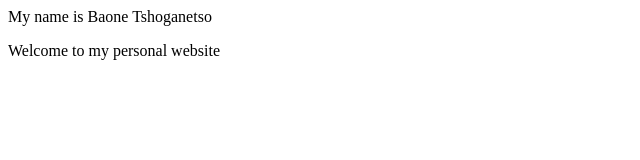
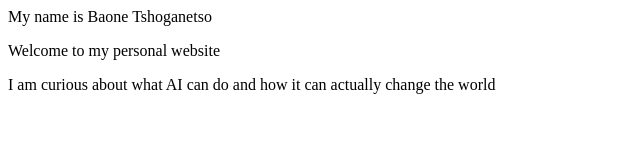
Before and after one commit to Baone-K/the-karen-website, a plain HTML site: page index.html in a window 1280 px wide. Shown: the whole page, without its empty margins (0-640 px from the left). Drawn offline with Linux system fonts and the light colour scheme.

Commit message:
Update index.html

```diff
--- a/index.html
+++ b/index.html
@@ -4,6 +4,8 @@
 </head>
 <body>
    <p> My name is Baone Tshoganetso </p>
+   </hr>
    <p> Welcome to my personal website </p>
+    <p> I am curious about what AI can do and how it can actually change the world </p>
 </body>
 </html>
```
